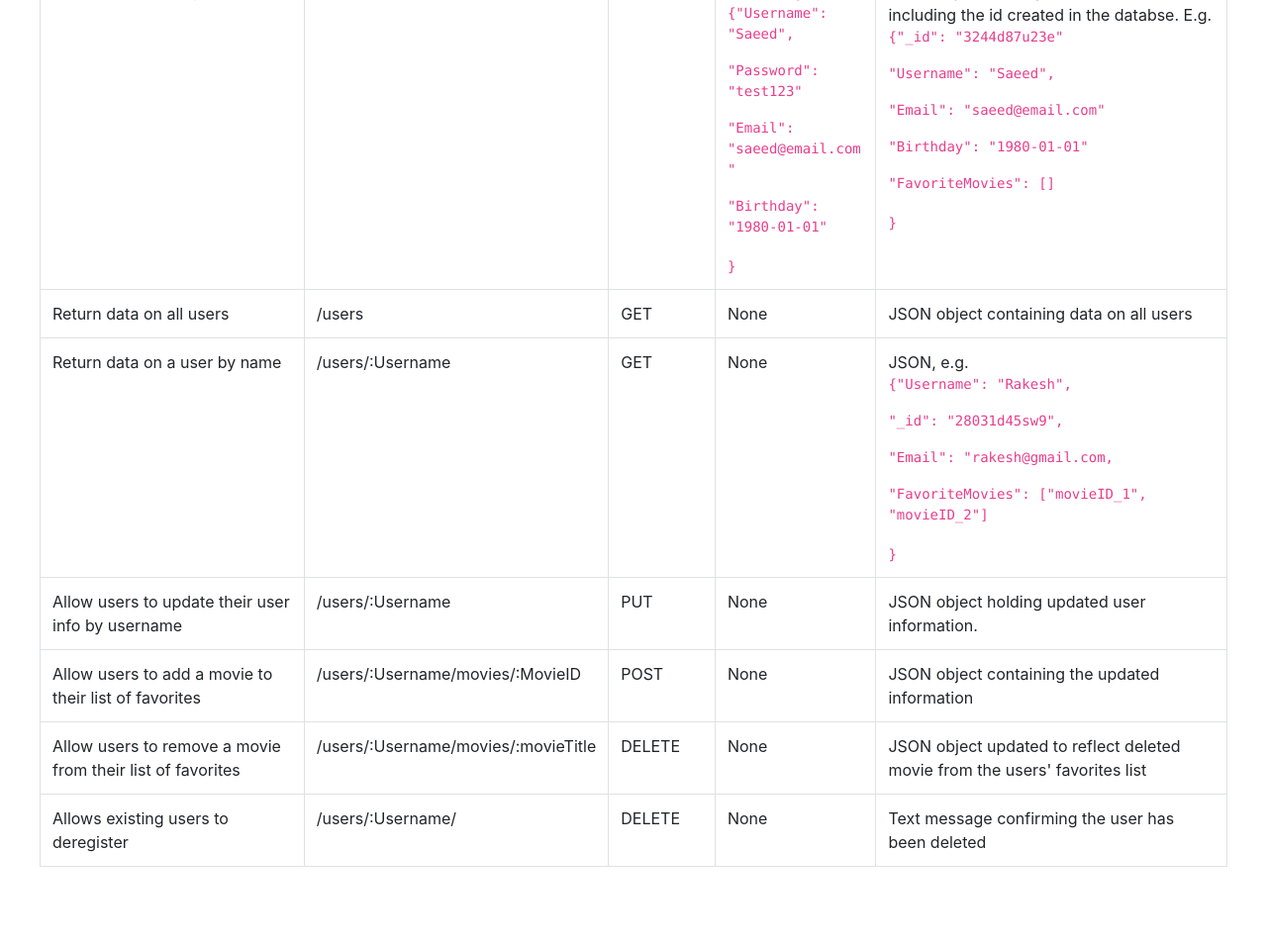
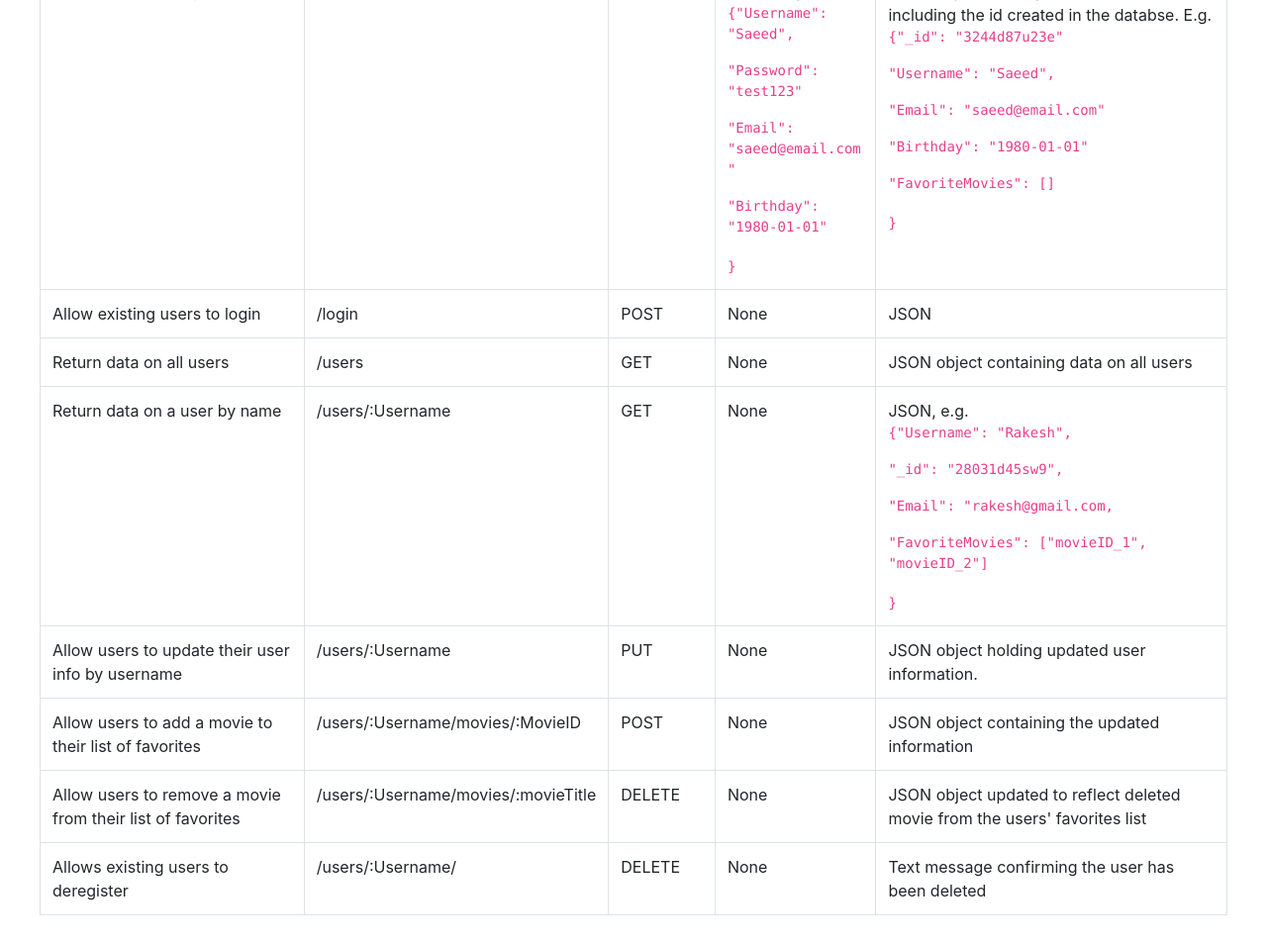
Before and after one commit to Ntsubi/movie_api, a website: page public/documentation.html in a window 1280 px wide. Shown: the part 636-1591 px from the top of the page at 99% size. Before the commit the page ends 1542 px from the top, so only its background shows below. Drawn offline with nearby package versions, Linux system fonts and the light colour scheme.

Commit message:
Added login endpoint

```diff
--- a/public/documentation.html
+++ b/public/documentation.html
@@ -78,6 +78,13 @@
                 }</code></td>
             </tr>
             <tr>
+                <td>Allow existing users to login</td>
+                <td>/login</td>
+                <td>POST</td>
+                <td>None</td>
+                <td>JSON</td>
+            </tr>
+            <tr>
                 <td>Return data on all users</td>
                 <td>/users</td>
                 <td>GET</td>
```
